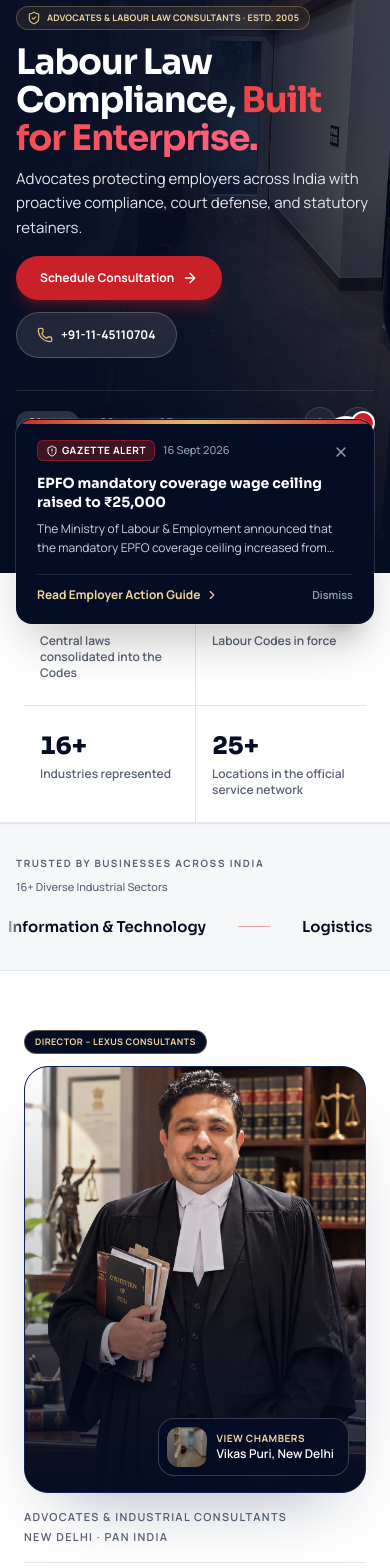
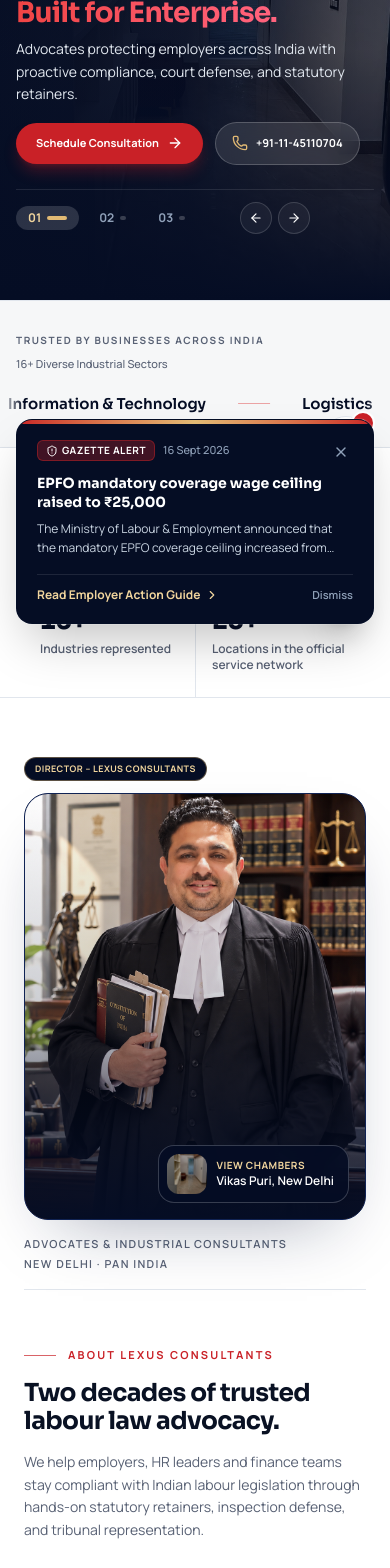
Before and after one commit to Ritiktyagi151/lexus-consultants, a React (Vite) app: page / in a window 390 px wide. Shown: the part 200-1768 px from the top of the page. Built offline with nearby package versions, Linux system fonts and the light colour scheme.

Commit message:
home ui ajustment

```diff
--- a/src/components/Sections.tsx
+++ b/src/components/Sections.tsx
@@ -1,4 +1,4 @@
-export { Hero } from "./home/Hero";
+export { Hero, HeroStats } from "./home/Hero";
 export { IndustriesMarquee } from "./home/IndustriesMarquee";
 export { About } from "./home/About";
 export { Services } from "./home/Services";
--- a/src/components/home/About.tsx
+++ b/src/components/home/About.tsx
@@ -51,11 +51,11 @@ export function About() {
 
           <div className="lg:col-span-7 lg:pt-3">
             <Reveal><Eyebrow>About Lexus Consultants</Eyebrow></Reveal>
-            <h2 className="mt-4 max-w-2xl font-display text-[1.75rem] leading-[1.12] font-bold tracking-tight text-ink md:text-[2.3rem]">
+            <h2 className="mt-4 max-w-2xl font-display text-[1.55rem] leading-[1.12] font-bold tracking-tight text-ink md:text-[2.3rem]">
               <WordReveal text="Two decades of trusted labour law advocacy." />
             </h2>
             <Reveal delay={0.1}>
-              <p className="mt-4 max-w-2xl text-[15px] leading-relaxed text-mutedfg md:text-base">
+              <p className="mt-4 max-w-2xl text-[14px] leading-relaxed text-mutedfg md:text-base">
                 We help employers, HR leaders and finance teams stay compliant with Indian labour legislation through hands-on statutory retainers, inspection defense, and tribunal representation.
               </p>
             </Reveal>
--- a/src/components/home/CTA.tsx
+++ b/src/components/home/CTA.tsx
@@ -6,29 +6,29 @@ import { WhatsAppIcon } from "../WhatsAppIcon";
 /* ============================ CLOSING CTA BANNER ============================ */
 export function CTA() {
   return (
-    <section className="relative overflow-hidden bg-navy-950 py-14 md:py-18 text-white border-t border-white/10">
+    <section className="relative overflow-hidden border-t border-white/10 bg-navy-950 py-10 text-white md:py-18">
       <div className="grid-lines absolute inset-0 opacity-40 pointer-events-none" />
       <div className="pointer-events-none absolute top-1/2 left-1/4 h-80 w-80 -translate-y-1/2 rounded-full bg-crimson-600/15 blur-[120px]" />
       <div className="pointer-events-none absolute top-1/2 right-1/4 h-80 w-80 -translate-y-1/2 rounded-full bg-gold-500/15 blur-[120px]" />
 
-      <div className="relative mx-auto flex max-w-7xl flex-col items-center justify-between gap-8 px-6 lg:flex-row">
+      <div className="relative mx-auto flex max-w-7xl flex-col items-center justify-between gap-5 px-4 sm:gap-8 sm:px-6 lg:flex-row">
         <div className="max-w-2xl text-center lg:text-left">
-          <div className="inline-flex items-center gap-2 rounded-full border border-gold-400/30 bg-gold-500/10 px-3.5 py-1 text-xs font-bold uppercase tracking-wider text-gold-300">
+          <div className="inline-flex items-center gap-2 rounded-full border border-gold-400/30 bg-gold-500/10 px-3 py-1 text-[10px] font-bold uppercase tracking-wider text-gold-300 sm:px-3.5 sm:text-xs">
             <ShieldCheck className="h-3.5 w-3.5 text-gold-400" />
             Confidential Labour Law Evaluation
           </div>
-          <h2 className="mt-4 font-display text-2xl font-bold tracking-tight text-white md:text-4xl">
+          <h2 className="mt-3 font-display text-xl font-bold tracking-tight text-white sm:mt-4 sm:text-2xl md:text-4xl">
             Turn statutory compliance into a strategic corporate asset.
           </h2>
-          <p className="mt-3 text-sm leading-relaxed text-slate-300 md:text-base">
+          <p className="mt-2 text-[13px] leading-relaxed text-slate-300 sm:mt-3 sm:text-sm md:text-base">
             Consult directly with a senior Lexus labour law advocate. Zero obligation, full attorney-client confidentiality, and clear Pan-India compliance roadmap.
           </p>
         </div>
 
-        <div className="flex flex-col sm:flex-row items-center gap-3.5 w-full sm:w-auto">
+        <div className="grid w-full grid-cols-2 gap-2 sm:flex sm:w-auto sm:items-center sm:gap-3.5">
           <Link
             to="/contact"
-            className="group w-full sm:w-auto inline-flex items-center justify-center gap-2 rounded-full bg-crimson-600 px-8 py-4 text-xs font-bold text-white shadow-xl shadow-crimson-600/30 transition hover:bg-crimson-500"
+            className="group col-span-2 inline-flex w-full items-center justify-center gap-2 rounded-full bg-crimson-600 px-5 py-3 text-[11px] font-bold text-white shadow-xl shadow-crimson-600/30 transition hover:bg-crimson-500 sm:col-span-1 sm:w-auto sm:px-8 sm:py-4 sm:text-xs"
           >
             <span>Book Chamber Consultation</span>
             <ArrowRight className="h-4 w-4 transition group-hover:translate-x-1" />
@@ -36,7 +36,7 @@ export function CTA() {
 
           <a
             href={contact.phoneHref}
-            className="w-full sm:w-auto inline-flex items-center justify-center gap-2 rounded-full border border-white/20 bg-white/10 px-6 py-4 text-xs font-bold text-white backdrop-blur-sm transition hover:bg-white/20"
+            className="inline-flex min-w-0 items-center justify-center gap-1.5 rounded-full border border-white/20 bg-white/10 px-2 py-3 text-[9px] font-bold text-white backdrop-blur-sm transition hover:bg-white/20 sm:w-auto sm:gap-2 sm:px-6 sm:py-4 sm:text-xs"
           >
             <Phone className="h-4 w-4 text-gold-400" />
             <span>{contact.phone}</span>
@@ -46,7 +46,7 @@ export function CTA() {
             href={contact.whatsapp}
             target="_blank"
             rel="noreferrer"
-            className="w-full sm:w-auto inline-flex items-center justify-center gap-2 rounded-full bg-[#25D366] px-5 py-4 text-xs font-bold text-white shadow-lg transition hover:brightness-105"
+            className="inline-flex min-w-0 items-center justify-center gap-1.5 rounded-full bg-[#25D366] px-2 py-3 text-[10px] font-bold text-white shadow-lg transition hover:brightness-105 sm:w-auto sm:gap-2 sm:px-5 sm:py-4 sm:text-xs"
             aria-label="Chat on WhatsApp"
           >
             <WhatsAppIcon className="h-4 w-4 text-white" />
--- a/src/components/home/Hero.tsx
+++ b/src/components/home/Hero.tsx
@@ -75,7 +75,6 @@ export function Hero() {
   };
 
   return (
-    <>
     <section
         id="home"
         ref={ref}
@@ -85,7 +84,7 @@ export function Hero() {
         onMouseLeave={() => setPaused(false)}
         onFocusCapture={() => setPaused(true)}
         onBlurCapture={resumeAfterFocus}
-        className="relative isolate flex min-h-[calc(75vh+140px)] items-center overflow-hidden bg-navy-950 pt-28 pb-10 text-white md:min-h-[calc(80vh+170px)] md:pt-36 md:pb-16"
+        className="relative isolate flex min-h-[500px] items-center overflow-hidden bg-navy-950 pt-24 pb-8 text-white md:min-h-[calc(68vh+120px)] md:pt-36 md:pb-16"
       >
         {/* Background photo */}
         <AnimatePresence initial={false}>
@@ -132,12 +131,12 @@ export function Hero() {
                   </div>
 
                   {/* Main Display Headline (Punchy, Short) */}
-                  <h1 className="mt-3 font-display text-[2rem] leading-[1.08] font-bold tracking-[-0.03em] text-white min-[380px]:text-[2.2rem] sm:text-[2.8rem] md:text-[3.2rem]">
+                  <h1 className="mt-3 font-display text-[1.75rem] leading-[1.08] font-bold tracking-[-0.03em] text-white sm:text-[2.8rem] md:text-[3.2rem]">
                     {slide.before} <span className="text-transparent bg-clip-text bg-gradient-to-r from-crimson-400 to-rose-400">{slide.accent}</span>
                   </h1>
 
                   {/* 1-Line Description */}
-                  <p className="mt-2.5 max-w-xl text-[15px] leading-relaxed text-slate-200 sm:text-base">
+                  <p className="mt-2.5 max-w-xl text-[14px] leading-relaxed text-slate-200 sm:text-base">
                     {slide.description}
                   </p>
 
@@ -146,7 +145,7 @@ export function Hero() {
                     <Magnetic>
                       <Link
                         to={slide.href}
-                        className="group inline-flex items-center gap-2 rounded-full bg-crimson-600 px-6 py-3.5 text-xs font-bold text-white shadow-lg shadow-crimson-600/30 transition-all hover:bg-crimson-500 sm:px-7 sm:py-3.5 sm:text-sm"
+                        className="group inline-flex items-center gap-2 rounded-full bg-crimson-600 px-5 py-3 text-[11px] font-bold text-white shadow-lg shadow-crimson-600/30 transition-all hover:bg-crimson-500 sm:px-7 sm:py-3.5 sm:text-sm"
                       >
                         <span>{slide.action}</span>
                         <ArrowRight className="h-4 w-4 transition group-hover:translate-x-1" />
@@ -155,7 +154,7 @@ export function Hero() {
 
                     <a
                       href={contact.phoneHref}
-                      className="inline-flex items-center gap-2 rounded-full border border-white/20 bg-white/10 px-5 py-3.5 text-xs font-bold text-white backdrop-blur-md transition-all hover:border-gold-400 hover:bg-white/15 sm:text-sm"
+                      className="inline-flex items-center gap-2 rounded-full border border-white/20 bg-white/10 px-4 py-3 text-[11px] font-bold text-white backdrop-blur-md transition-all hover:border-gold-400 hover:bg-white/15 sm:px-5 sm:py-3.5 sm:text-sm"
                     >
                       <Phone className="h-4 w-4 text-gold-400" />
                       <span>{contact.phone}</span>
@@ -187,7 +186,7 @@ export function Hero() {
           </div>
 
           {/* Minimalist Carousel Controls */}
-          <div className="mt-8 flex items-center justify-between border-t border-white/10 pt-4">
+          <div className="mt-6 flex items-center justify-between border-t border-white/10 pt-3 pr-16 sm:mt-8 sm:pt-4 sm:pr-0">
             <div className="flex items-center gap-2">
               {heroSlides.map((item, index) => {
                 const isActive = activeSlide === index;
@@ -231,14 +230,17 @@ export function Hero() {
           </div>
         </motion.div>
       </section>
+  );
+}
 
-      {/* Clean Metrics Bar */}
+export function HeroStats() {
+  return (
     <section className="border-b border-line bg-white shadow-sm">
       <div className="mx-auto grid max-w-7xl grid-cols-2 px-6 sm:grid-cols-4">
         {stats.map((s, i) => (
           <div
             key={s.label}
-              className={`py-6 px-4 sm:px-6 md:px-8 ${
+            className={`px-4 py-6 sm:px-6 md:px-8 ${
               i % 2 === 1 ? "border-l border-line md:border-l-0" : ""
             } ${i > 0 ? "md:border-l md:border-line" : ""} ${
               i >= 2 ? "border-t border-line md:border-t-0" : ""
@@ -254,6 +256,5 @@ export function Hero() {
         ))}
       </div>
     </section>
-    </>
   );
 }
--- a/src/components/home/Presence.tsx
+++ b/src/components/home/Presence.tsx
@@ -20,14 +20,14 @@ export function Presence() {
                 Personalised attention, quick and quality service to every client on a Pan-India basis at value price.
               </p>
             </div>
-            <div className="flex flex-wrap gap-2 lg:col-span-7">
+            <div className="grid grid-cols-2 gap-2 pr-12 sm:flex sm:flex-wrap sm:pr-0 lg:col-span-7">
               {cities.map((c) => (
                 <span
                   key={c}
-                  className="inline-flex items-center gap-1.5 rounded-lg border border-white/10 bg-white/5 px-3.5 py-1.5 text-xs text-slate-200 transition hover:bg-white hover:text-navy-950"
+                  className="inline-flex min-w-0 items-center gap-1.5 rounded-lg border border-white/10 bg-white/5 px-2.5 py-2 text-[11px] leading-tight text-slate-200 transition hover:bg-white hover:text-navy-950 sm:px-3.5 sm:py-1.5 sm:text-xs"
                 >
-                  <MapPin className="h-3.5 w-3.5 text-crimson-400" />
-                  <span>{c}</span>
+                  <MapPin className="h-3.5 w-3.5 shrink-0 text-crimson-400" />
+                  <span className="min-w-0">{c}</span>
                 </span>
               ))}
             </div>
--- a/src/components/home/Services.tsx
+++ b/src/components/home/Services.tsx
@@ -36,6 +36,7 @@ export function Services() {
       <div className="mx-auto max-w-7xl px-4 sm:px-6">
         <SectionHead
           compact
+          mobileCompact
           light
           eyebrow="Our Services"
           title="Every compliance you need, handled."
@@ -43,7 +44,7 @@ export function Services() {
         />
 
         {/* Category Filter Pills (SafePoint Tempo) */}
-        <Reveal delay={0.1} className="mt-8 flex flex-wrap justify-center gap-2">
+        <Reveal delay={0.1} className="mt-8 hidden flex-wrap justify-center gap-2 sm:flex">
           {serviceCategories.map((c) => (
             <button
               key={c}
--- a/src/components/ui.tsx
+++ b/src/components/ui.tsx
@@ -36,6 +36,7 @@ export function SectionHead({
   center = true,
   highlight = [],
   compact = false,
+  mobileCompact = false,
 }: {
   eyebrow: string;
   title: string;
@@ -44,6 +45,7 @@ export function SectionHead({
   center?: boolean;
   highlight?: string[];
   compact?: boolean;
+  mobileCompact?: boolean;
 }) {
   return (
     <div className={`max-w-3xl ${center ? "mx-auto text-center" : ""}`}>
@@ -51,7 +53,7 @@ export function SectionHead({
         <Eyebrow light={light}>{eyebrow}</Eyebrow>
       </Reveal>
       <h2
-        className={`mt-5 font-display leading-[1.12] font-semibold tracking-tight ${compact ? "text-[1.65rem] md:text-[2.35rem]" : "text-[1.9rem] md:text-[2.85rem]"} ${
+        className={`mt-5 font-display leading-[1.12] font-semibold tracking-tight ${mobileCompact ? "text-[1.4rem] md:text-[2.35rem]" : compact ? "text-[1.65rem] md:text-[2.35rem]" : "text-[1.9rem] md:text-[2.85rem]"} ${
           light ? "text-white" : "text-ink"
         }`}
       >
@@ -59,7 +61,7 @@ export function SectionHead({
       </h2>
       {sub && (
         <Reveal delay={0.12}>
-          <p className={`mt-4 text-[16px] leading-relaxed md:text-[17px] ${light ? "text-slate-300" : "text-mutedfg"}`}>
+          <p className={`mt-4 ${mobileCompact ? "text-[14px] md:text-[17px]" : "text-[16px] md:text-[17px]"} leading-relaxed ${light ? "text-slate-300" : "text-mutedfg"}`}>
             {sub}
           </p>
         </Reveal>
--- a/src/pages/Home.tsx
+++ b/src/pages/Home.tsx
@@ -1,6 +1,6 @@
 import { Reveal } from "../components/motion";
 import {
-  Hero, IndustriesMarquee, About, Services, Process, Presence, FAQ, CTA,
+  Hero, IndustriesMarquee, HeroStats, About, Services, Process, Presence, FAQ, CTA,
 } from "../components/Sections";
 
 export function Home() {
@@ -8,6 +8,7 @@ export function Home() {
     <>
       <Reveal><Hero /></Reveal>
       <Reveal><IndustriesMarquee /></Reveal>
+      <Reveal><HeroStats /></Reveal>
       <Reveal><About /></Reveal>
       <Reveal><Services /></Reveal>
       <Reveal><Process /></Reveal>
```
Lines whose indentation alone changed are shown as unchanged.
